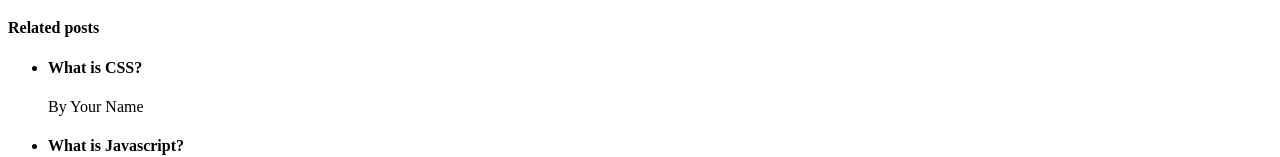
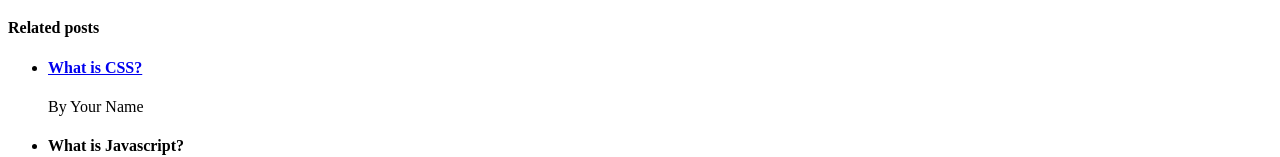
Before and after one commit to awitmanwit-ux/project, a plain HTML site: page index.html in a window 1280 px wide. Shown: the part 944-1101 px from the top of the page. Drawn offline with Linux system fonts and the light colour scheme.

Commit message:
Update index.html

```diff
--- a/index.html
+++ b/index.html
@@ -79,7 +79,7 @@ worry, you will overcome them all!</p>
  <h4>Related posts</h4>
  <ul>
  <li>
- <h4>What is CSS?</h4>
+ <h4><a href="CSS.html">What is CSS?</a></h4>
  <p>By Your Name</p>
  </li>
  <li>
@@ -94,4 +94,5 @@ worry, you will overcome them all!</p>
  </aside>
  <footer>Copyright &copy; 2030 by Your Name All Rights Reserved.</footer>
  </body>
+
 </html>
```
